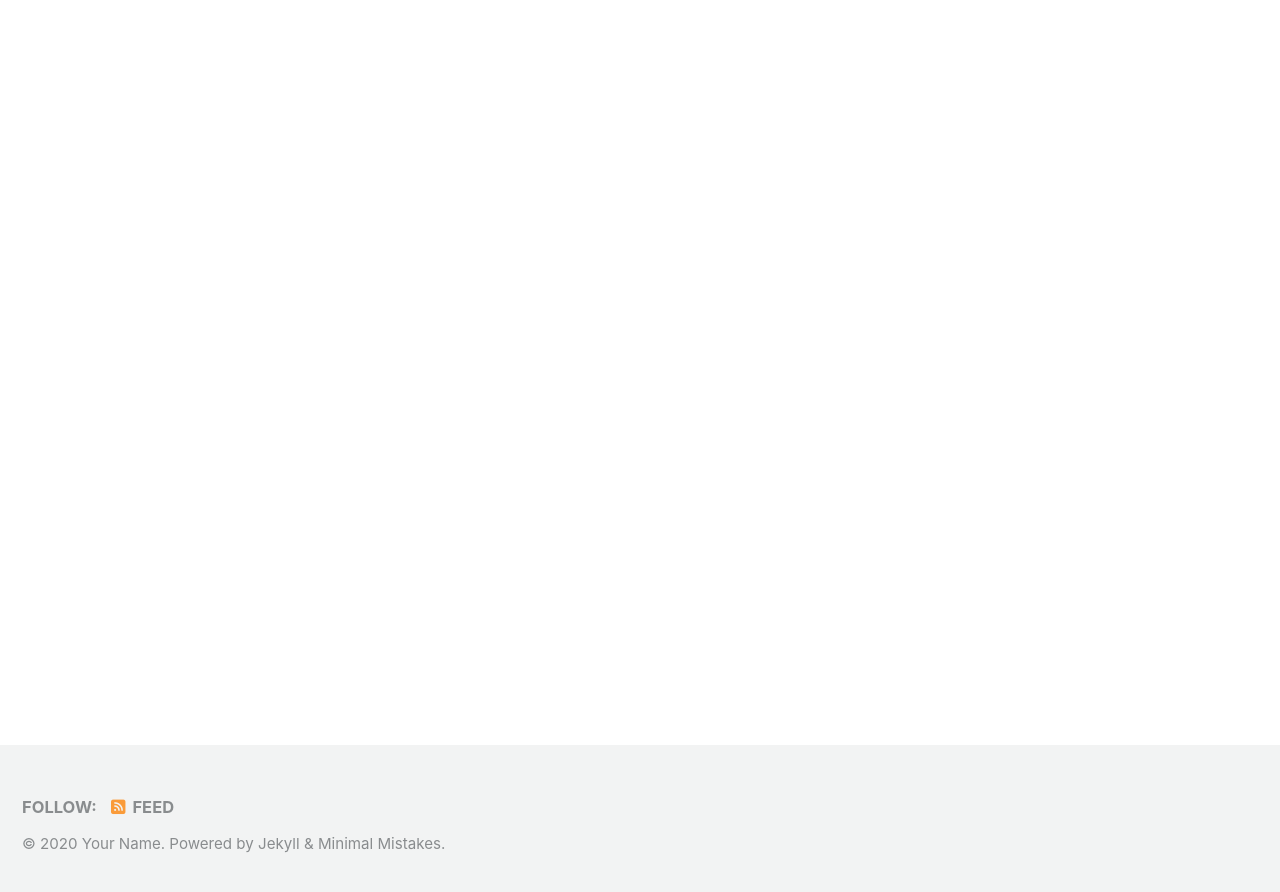
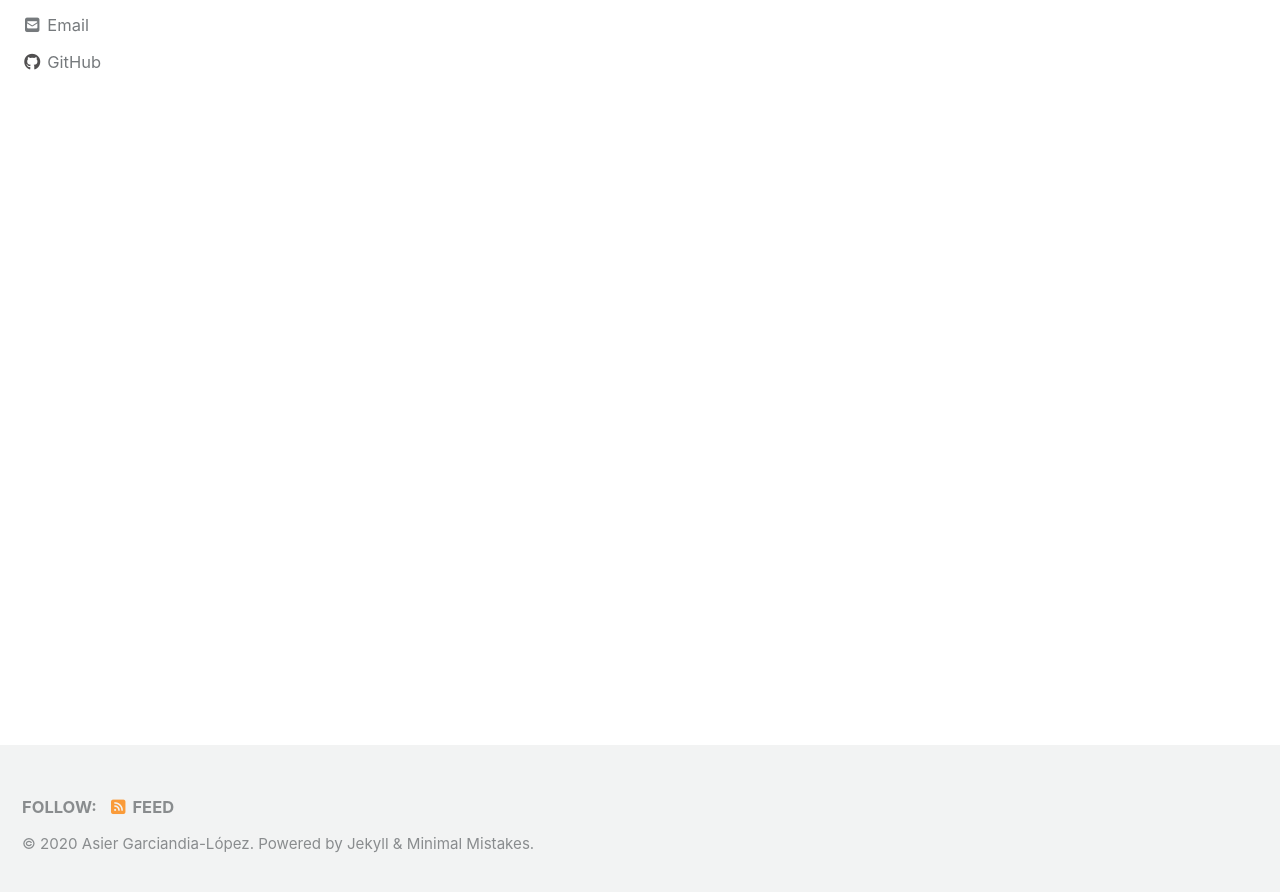
Before and after one commit to garciand/garciand.github.io, a Jekyll site: the page built from index.html, in a window 1280 px wide and 900 px high, scrolled down 222 px. Shown: the top 892 px of the window. Built offline with Jekyll 4.4.1, drawn with Linux system fonts in a browser that asks for light colours; cached includes are drawn as plain includes; nearby versions of some CDN libraries; the list of posts is cut into pages by our own code; some of the changed text lies outside the part shown.

Commit message:
new github page

```diff
--- a/_config.yml
+++ b/_config.yml
@@ -16,11 +16,11 @@ minimal_mistakes_skin    : "default" # "air", "aqua", "contrast", "dark", "dirt"
 
 # Site Settings
 locale                   : "en-US"
-title                    : "Site Title"
+title                    : "Asier Garciandia-López"
 title_separator          : "-"
 subtitle                 : # site tagline that appears below site title in masthead
-name                     : "Your Name"
-description              : "An amazing website."
+name                     : "Asier Garciandia-López"
+description              : "Personal Portfolio."
 url                      : # the base hostname & protocol for your site e.g. "https://mmistakes.github.io"
 baseurl                  : # the subpath of your site, e.g. "/blog"
 repository               : # GitHub username/repo-name e.g. "mmistakes/minimal-mistakes"
@@ -107,15 +107,15 @@ analytics:
 
 # Site Author
 author:
-  name             : "Your Name"
+  name             : "Asier Garciandia-López"
   avatar           : # path of avatar image, e.g. "/assets/images/bio-photo.jpg"
-  bio              : "I am an **amazing** person."
-  location         : "Somewhere"
+  bio              : "Personal Portfolio."
+  location         : "Pamplona, Spain"
   email            :
   links:
     - label: "Email"
       icon: "fas fa-fw fa-envelope-square"
-      # url: mailto:your.name@email.com
+      url: mailto:jgarzian2@yahoo.es
     - label: "Website"
       icon: "fas fa-fw fa-link"
       # url: "https://your-website.com"
@@ -127,7 +127,7 @@ author:
       # url: "https://facebook.com/"
     - label: "GitHub"
       icon: "fab fa-fw fa-github"
-      # url: "https://github.com/"
+      url: "https://github.com/garciand"
     - label: "Instagram"
       icon: "fab fa-fw fa-instagram"
       # url: "https://instagram.com/"
@@ -293,3 +293,11 @@ defaults:
       comments: # true
       share: true
       related: true
+
+  # _pages
+  - scope:
+      path: ""
+      type: pages
+    values:
+      layout: single
+      author_profile: true
```
